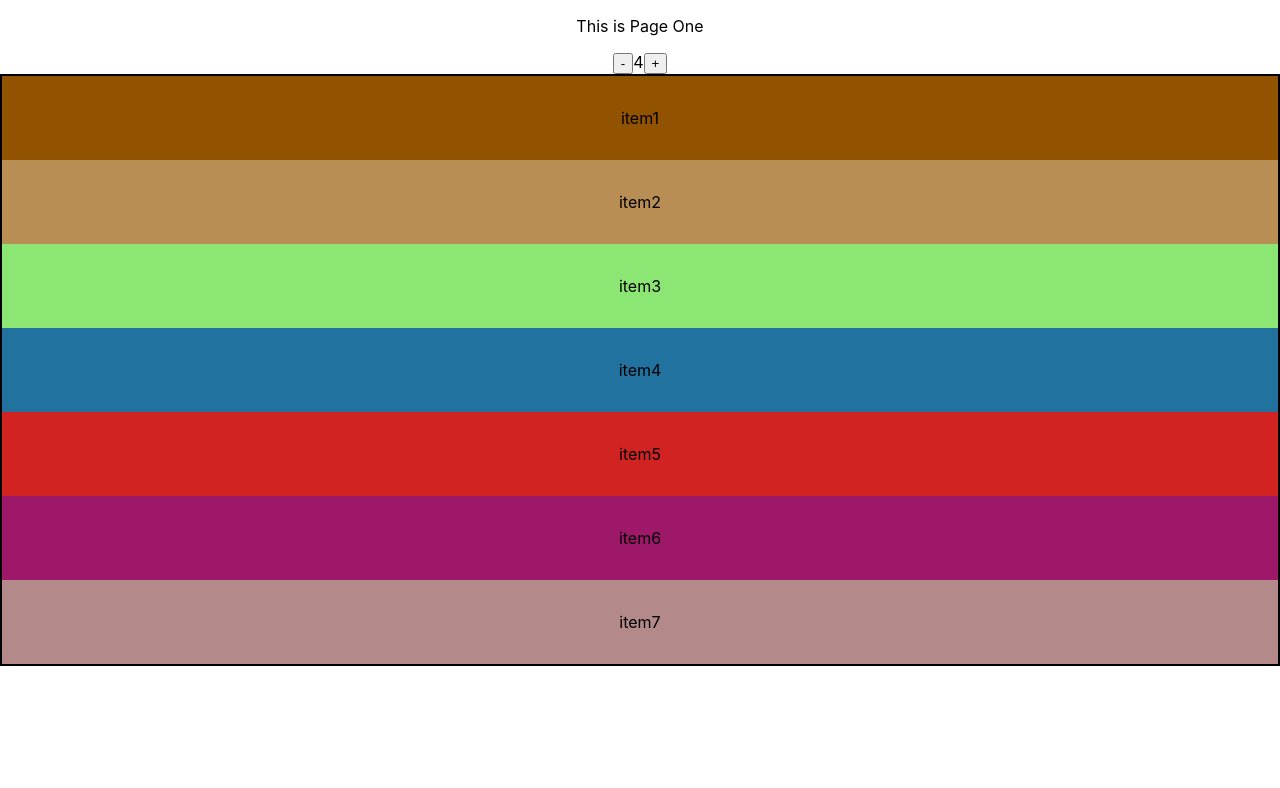
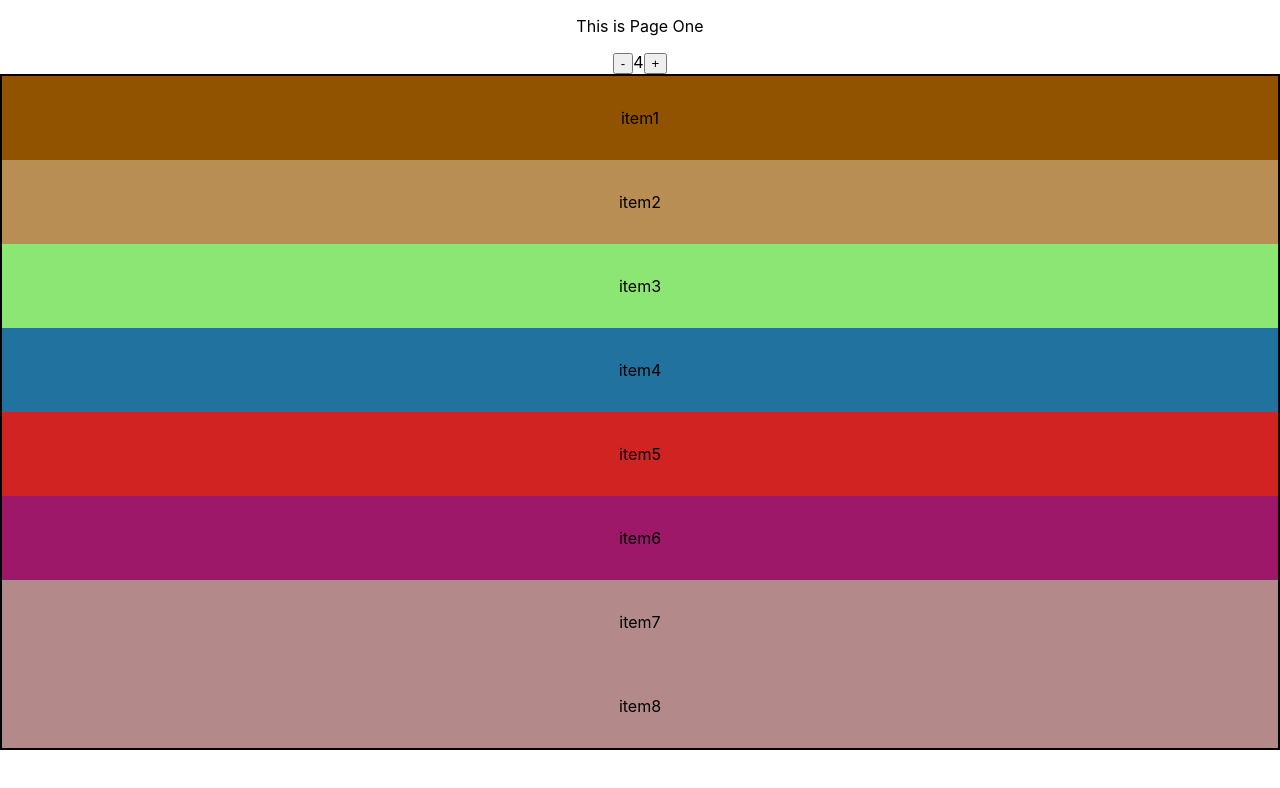
Before and after one commit to tallaramesh/react-hooks, a React (Create React App) app: page / in a window 1280 px wide. Shown: the top 788 px of the page. Built offline with nearby package versions, Linux system fonts and the light colour scheme.

Commit message:
New Line is added

```diff
--- a/src/pages/pageone.js
+++ b/src/pages/pageone.js
@@ -39,6 +39,7 @@ const PageOne = () => {
                 <div className="item item5">item5</div>
                 <div className="item item6">item6</div>
                 <div className="item item7">item7</div>
+<div className="item item7">item8</div>
             </div>
         </>
     )
```
